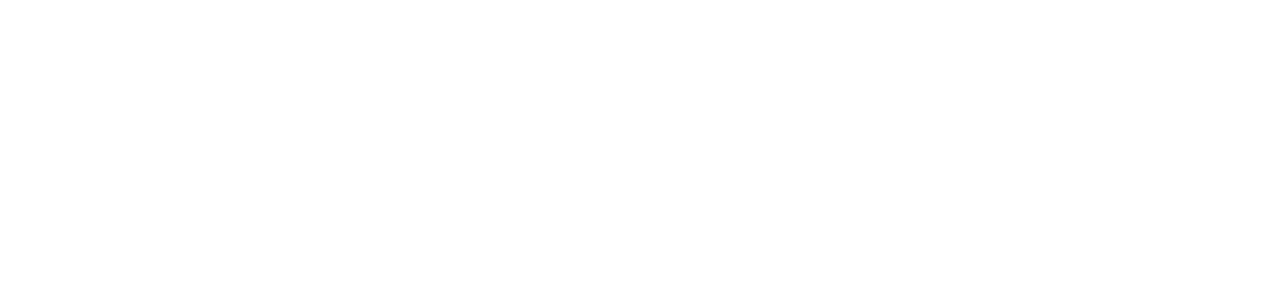
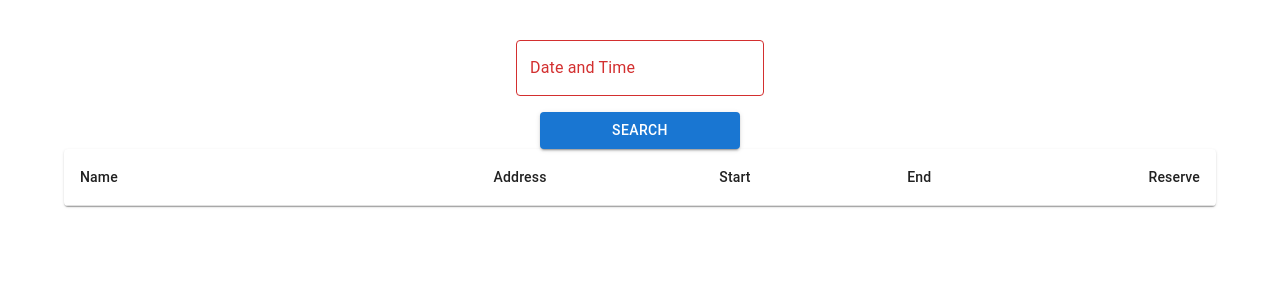
Before and after one commit to LukaNestorovic/BloodBankWebApplication, a React (Create React App) app in the folder react-typescript-api-call/: page /appointment/user in a window 1280 px wide. Before the commit this address had no page. Shown: the top 300 px of the page. Built offline with nearby package versions, Linux system fonts and the light colour scheme.

Commit message:
added querying existing&free and free apps

```diff
--- a/react-typescript-api-call/src/App.tsx
+++ b/react-typescript-api-call/src/App.tsx
@@ -8,6 +8,7 @@
 import { BrowserRouter, Route, Routes } from "react-router-dom";
 import DonorForm from "./components/DonorForm";
 import AddAppointmentStaff from './components/AddAppointmentStaff';
+import SearchAppointmentsUser from './components/SearchAppointmentsUser';
 
 function App() {
   return (
@@ -22,6 +23,7 @@
           <Route path="/centers" element={<Centers />} />
           <Route path="/donorform" element={<DonorForm />} />
           <Route path="/appointment/staff" element={<AddAppointmentStaff />} />
+          <Route path="/appointment/user" element={<SearchAppointmentsUser />} />
         </Routes>
       </BrowserRouter>
     </>
--- /dev/null
+++ b/react-typescript-api-call/src/components/SearchAppointmentsUser.tsx
@@ -0,0 +1,111 @@
+import { Button, Paper, Stack, Table, TableBody, TableCell, TableContainer, TableHead, TableRow, TextField } from "@mui/material"
+import { Container } from "@mui/system"
+import { LocalizationProvider, DateTimePicker } from "@mui/x-date-pickers"
+import { AdapterDayjs } from "@mui/x-date-pickers/AdapterDayjs"
+import React from "react"
+import { useState } from "react"
+import AppointmentService from "../services/AppointmentService"
+
+export default function SearchAppointmentsUser() {
+    interface Appointments {
+        appointment: {
+            name: string
+            address: string
+            start: string
+            end: string
+        }[]
+    }
+    interface Query {
+        date: string
+    }
+
+    const [appointments, setAppointments] = useState<Appointments["appointment"]>();
+
+    const [query, setQuery] = useState<Query>({
+        date: ""
+    });
+
+    const handleQuery = () => {
+        AppointmentService.findAppointmentsUser(query).
+            then((response) => {
+                console.log(response.data);
+                const available: Appointments["appointment"] = [];
+                response.data.forEach((element: any) => {
+                    available.push({
+                        name: element.name,
+                        address: element.address,
+                        start: element.start.substring(0, 10).concat(" ", element.start.substring(11, 19)),
+                        end: element.end.substring(0, 10).concat(" ", element.end.substring(11, 19)),
+                    })
+                })
+                setAppointments(available)
+            })
+            .catch((error) => {
+                console.log(error);
+            });
+    }
+    const handleSchedule = (e: any) => {
+        // AppointmentService.findAppointmentsUser(query).
+        //     then((response) => {
+        //         console.log(response.data);
+        //         setAppointments(response.data)
+        //     })
+        //     .catch((error) => {
+        //         console.log(error);
+        //     });
+        console.log(JSON.stringify(e.currentTarget.getAttribute("button-data")))
+    }
+
+    return (
+        <Container>
+            <Stack direction="column"
+                justifyContent="center"
+                alignItems="center"
+                spacing={2}
+                sx={{ pt: 5 }}>
+                <LocalizationProvider dateAdapter={AdapterDayjs}>
+                    <DateTimePicker
+                        views={["year", "month", "day", "hours", "minutes"]}
+                        disablePast
+                        ampm={false}
+                        renderInput={(props) => <TextField {...props} />}
+                        label="Date and Time"
+                        value={query.date}
+                        onChange={(newValue) => setQuery({
+                            date: newValue
+                        })}
+                    />
+                </LocalizationProvider>
+                <Button variant="contained" onClick={handleQuery} style={{ width: 200, alignSelf: 'center' }}>Search</Button>
+            </Stack>
+            <TableContainer component={Paper}>
+                <Table sx={{ minWidth: 650, maxWidth: 1250, margin: "auto" }} aria-label="simple table">
+                    <TableHead>
+                        <TableRow>
+                            <TableCell>Name</TableCell>
+                            <TableCell align="right">Address</TableCell>
+                            <TableCell align="right">Start</TableCell>
+                            <TableCell align="right">End</TableCell>
+                            <TableCell align="right">Reserve</TableCell>
+                        </TableRow>
+                    </TableHead>
+                    <TableBody>
+                        {appointments?.map((row) => (
+                            <TableRow
+                                key={row.name}
+                                sx={{ '&:last-child td, &:last-child th': { border: 0 } }}
+                            >
+                                <TableCell component="th" scope="row">{row.name}</TableCell>
+                                <TableCell align="right">{row.address}</TableCell>
+                                <TableCell align="right">{row.start}</TableCell>
+                                <TableCell align="right">{row.end}</TableCell>
+                                <TableCell align="right"><Button button-data={[row.address, row.start]} variant="contained" onClick={handleSchedule} style={{ alignSelf: 'right' }}>Reserve</Button></TableCell>
+
+                            </TableRow>
+                        ))}
+                    </TableBody>
+                </Table>
+            </TableContainer>
+        </Container>
+    )
+}
--- a/react-typescript-api-call/src/services/AppointmentService.tsx
+++ b/react-typescript-api-call/src/services/AppointmentService.tsx
@@ -9,6 +9,9 @@
     findAppointmentsAdmin() {
         return axios.get(API_BASE_URL + "appointment/admin")
     }
+    findAppointmentsUser(data: any) {
+        return axios.post(API_BASE_URL + "appointment/user", data)
+    }
 }
 
 export default new AppointmentService();
```
Also changed, not shown: 1 other file (tests, documents, lock files or other folders).
